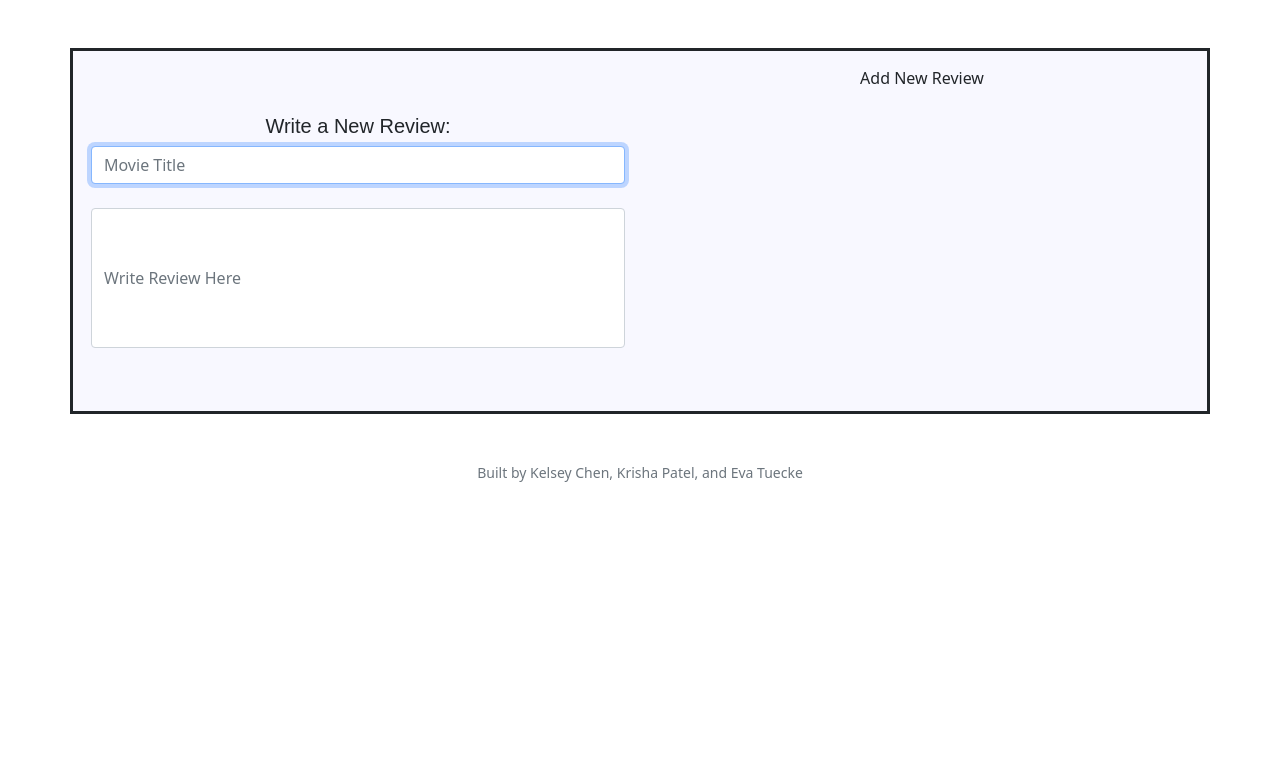
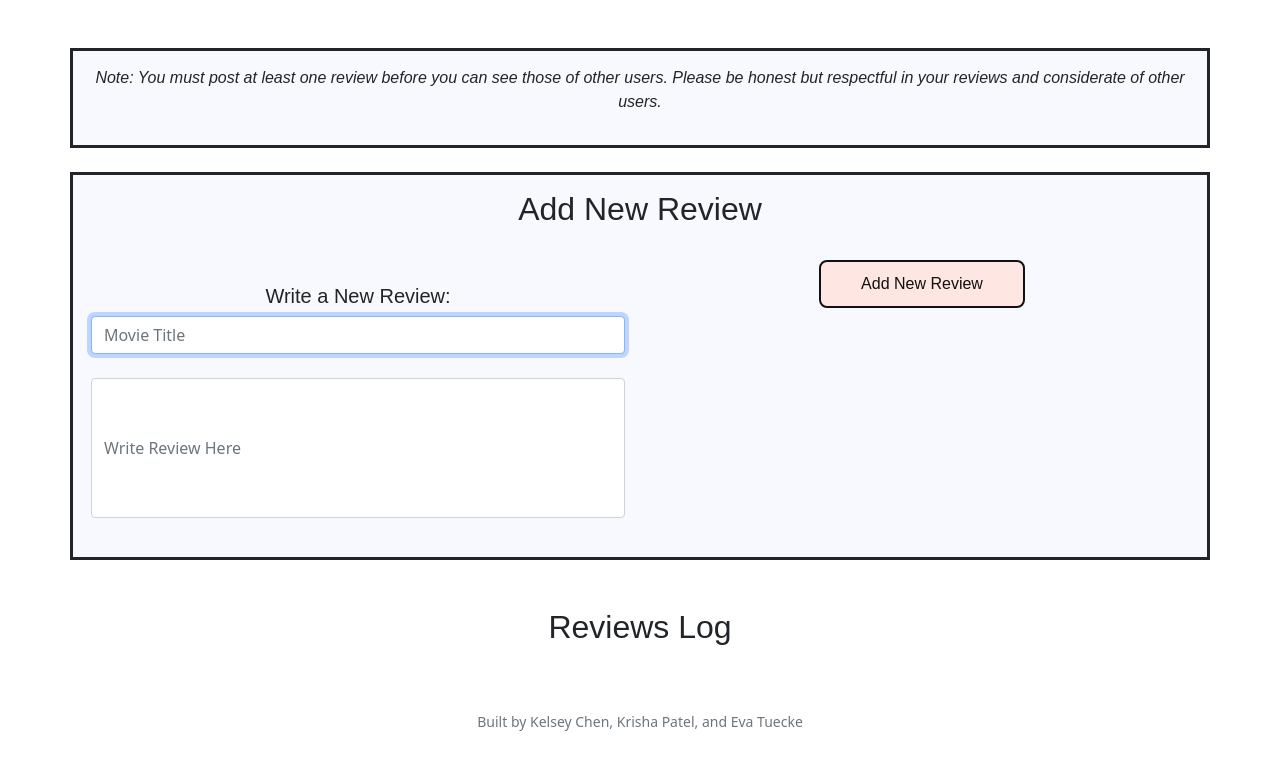
Before and after one commit to etuecke/cs50finalproject, a Flask app: page /reviews in a window 1280 px wide. Shown: the part 66-846 px from the top of the page. Before the commit the page ends 548 px from the top, so only its background shows below. Run offline with Flask 2, Linux system fonts and the light colour scheme; the visitor is signed in with stand-in values (Sample User, id 1); some libraries are stand-ins or nearby versions.

Commit message:
basic reviews page implementation

```diff
--- a/app.py
+++ b/app.py
@@ -136,7 +136,7 @@ def register():
         # Security: database should never store plain text password
         # Security: User generate_password_hash to generate a hash of the password
         password_hash = generate_password_hash(request.form.get("password"))
-        db.execute("INSERT into users(username, hash) VALUES(?,?)", request.form.get("username"), password_hash)
+        new = db.execute("INSERT into users(username, hash) VALUES(?,?)", request.form.get("username"), password_hash)
 
         # Log user in
         # session["user_id"] keeps track of which user is logged in
@@ -358,6 +358,21 @@ def lucky():
 @login_required
 def reviews():
     if request.method == "POST":
-        return render_template("reviews.html")
+        if request.form.get("movietitle") and request.form.get("review"):
+            movie_title = request.form.get("movietitle")
+            review = request.form.get("review")
+
+            username = db.execute("SELECT username FROM users WHERE id = ?", session["user_id"])
+            print(username)
+
+            db.execute("INSERT INTO reviews(id, username, title, review, datetime) VALUES(?,?,?,?,?)", session["user_id"], username[0]["username"], movie_title, review, datetime.now().strftime("%Y-%m-%d %H:%M:%S"))
+
+        reviews_list = db.execute("SELECT * FROM reviews")
+
+        for movie in reviews_list:
+            movie["url"] = get_poster_url(movie["title"])
+
+        return render_template("reviews.html", all_reviews = reviews_list)
+
     else:
         return render_template("reviews.html")
--- a/templates/reviews.html
+++ b/templates/reviews.html
@@ -7,21 +7,56 @@
 {% block main %}
     <form action="/reviews" method="post">
         <div class="container">
+            <p class="mb-3"><i>Note: You must post at least one review before you can see those of other users. Please be honest but respectful in your reviews and considerate of other users.</i></p>
+        </div>
+
+        <br>
+
+        <div class="container">
+            <h2>Add New Review</h2>
+            <br>
             <div class="row">
                 <div class="col-sm">
-                    <br><br>
+                    <br>
                     <h5> Write a New Review: </h5>
                     <input autocomplete="off" autofocus class="form-control mx-auto w-auto" id="movietitle" name="movietitle" placeholder="Movie Title" type="text" maxlength="50" size="50">
                     <br>
                     <input autocomplete="off" autofocus class="form-control mx-auto w-auto" id="review" name="review" style="height:140px" placeholder="Write Review Here" type="text" maxlength="50" size="50">
-                    <br><br>
+                    <br>
                 </div>
 
                 <div class="col-sm">
-                    <div class=
-                    <button type="submit">Add New Review</button>
+                    <div class=></div>
+                    <button class="button" type="submit">Add New Review</button>
                 </div>
             </div>
         </div>
+
+        <br><br>
+
+        <h2>Reviews Log</h2>
+        <div class="mb-3">
+            {% for reviewed in all_reviews %}
+                <div class="container">
+                    <div class="row">
+                        <div class="col-sm">
+                            <img class="card-img-top" src={{reviewed.url}} alt="Card image cap" style="width:150px;height:300px;">
+                        </div>
+
+                        <div class="col-sm">
+                            <p class="mb-3"> User: {{reviewed.username}} </p>
+                            <br>
+                            <p class="mb-3"> Date and Time of Review: {{reviewed.datetime}} </p>
+                            <br>
+                            <p class="mb-3"> Movie: {{reviewed.title}} </p>
+                            <br>
+                            <p class="mb-3"> Review: {{reviewed.review}} </p>
+                        </div>
+                    </div>
+                </div>
+                <br>
+            {% endfor %}
+        </div>
+
     </form>
 {% endblock %}
```
Also changed, not shown: 2 other files.
